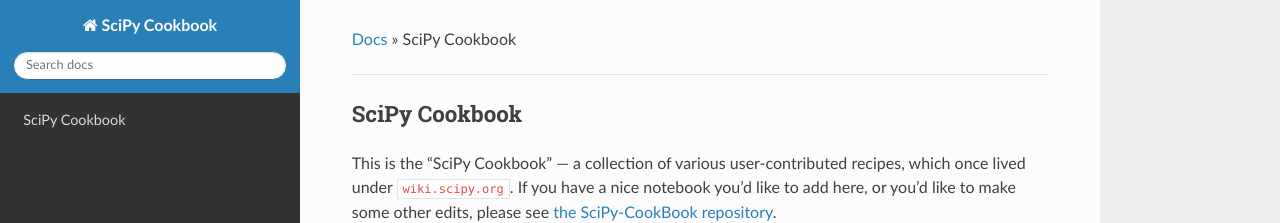
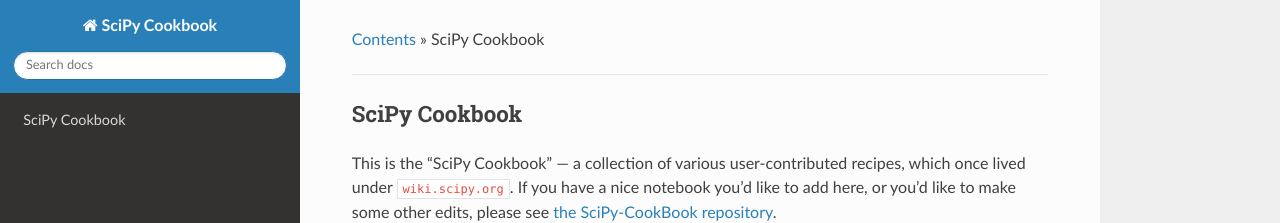
Before and after one commit to scipy/scipy-cookbook, a Sphinx documentation site: the page built from docs/index.rst, in a window 1280 px wide. Shown: the top 223 px of the page. Built offline with Sphinx 7.4.7 and the Read the Docs theme 2.0.0, drawn with Linux system fonts in a browser that asks for light colours.

Commit message:
Change breadcrumb

```diff
--- a/docs/_templates/breadcrumbs.html
+++ b/docs/_templates/breadcrumbs.html
@@ -8,7 +8,7 @@
 
 <div role="navigation" aria-label="breadcrumbs navigation">
   <ul class="wy-breadcrumbs">
-    <li><a href="{{ pathto(master_doc) }}">Docs</a> &raquo;</li>
+    <li><a href="{{ pathto(master_doc) }}">Contents</a> &raquo;</li>
       {% for doc in parents %}
           <li><a href="{{ doc.link|e }}">{{ doc.title }}</a> &raquo;</li>
       {% endfor %}
```
